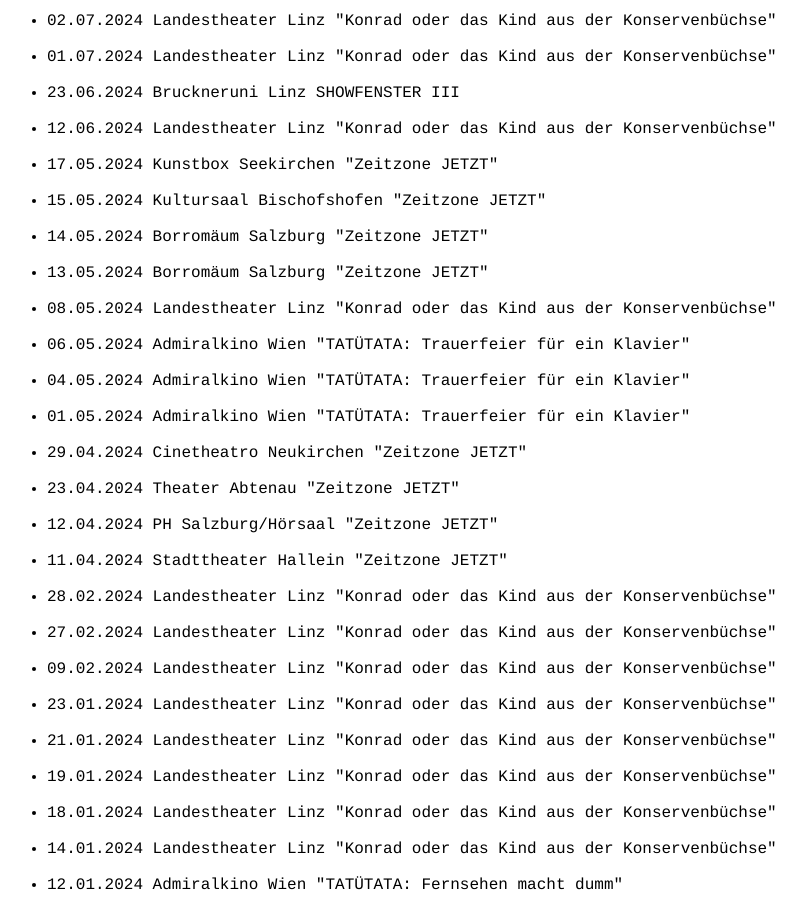
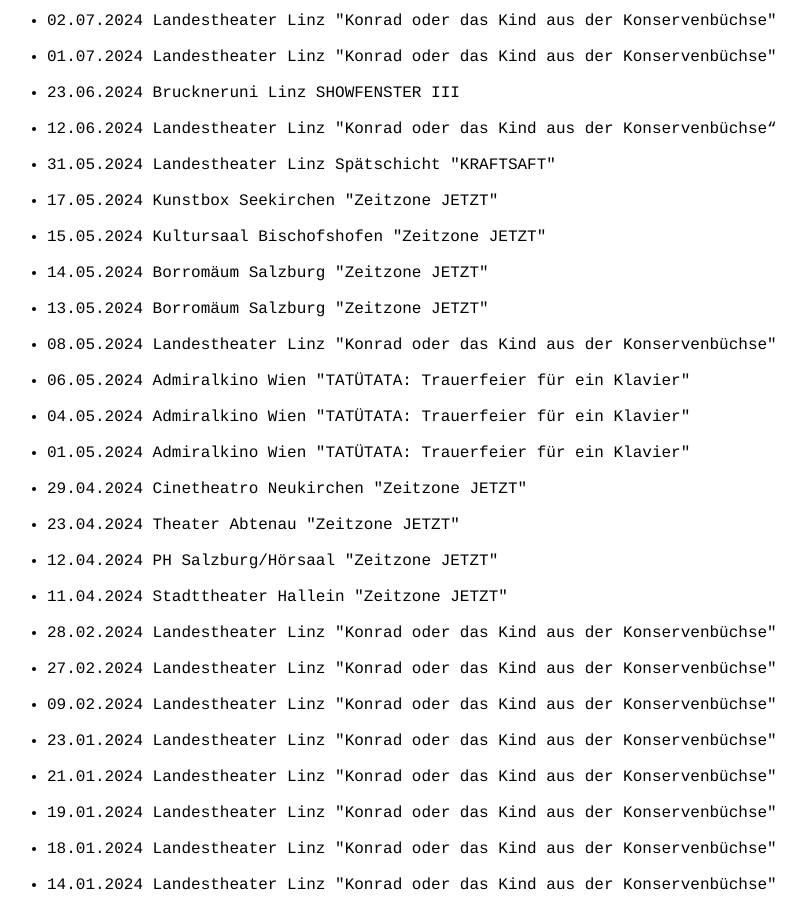
Before and after one commit to jonatanblomeier/jonatanblomeier.github.io, a plain HTML site: page termine.html in a window 1280 px wide. Shown: the part 4023-4929 px from the top of the page, without its empty margins (153-959 px from the left). Drawn offline with Linux system fonts and the light colour scheme.

Commit message:
Update termine.html

```diff
--- a/termine.html
+++ b/termine.html
@@ -136,7 +136,8 @@
         <li>02.07.2024 Landestheater Linz "Konrad oder das Kind aus der Konservenbüchse"</li>
         <li>01.07.2024 Landestheater Linz "Konrad oder das Kind aus der Konservenbüchse"</li>
         <li>23.06.2024 Bruckneruni Linz SHOWFENSTER III</li>
-        <li>12.06.2024 Landestheater Linz "Konrad oder das Kind aus der Konservenbüchse"</li>
+        <li>12.06.2024 Landestheater Linz "Konrad oder das Kind aus der Konservenbüchse“</li>
+        <li>31.05.2024 Landestheater Linz Spätschicht "KRAFTSAFT"</li>
         <li>17.05.2024 Kunstbox Seekirchen "Zeitzone JETZT"</li>
         <li>15.05.2024 Kultursaal Bischofshofen "Zeitzone JETZT"</li>
         <li>14.05.2024 Borromäum Salzburg "Zeitzone JETZT"</li>
```
